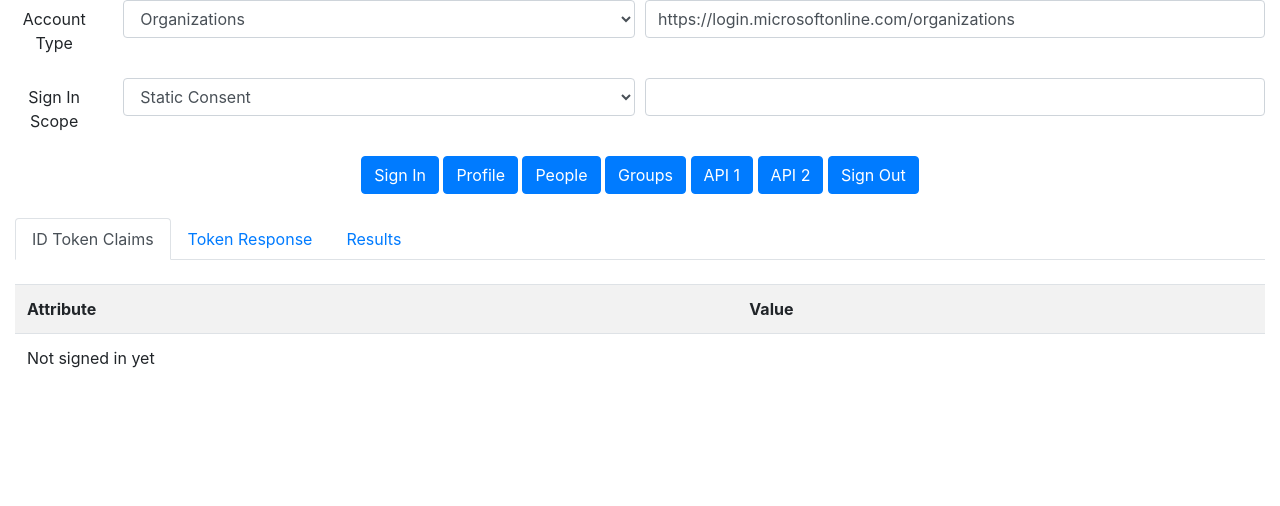
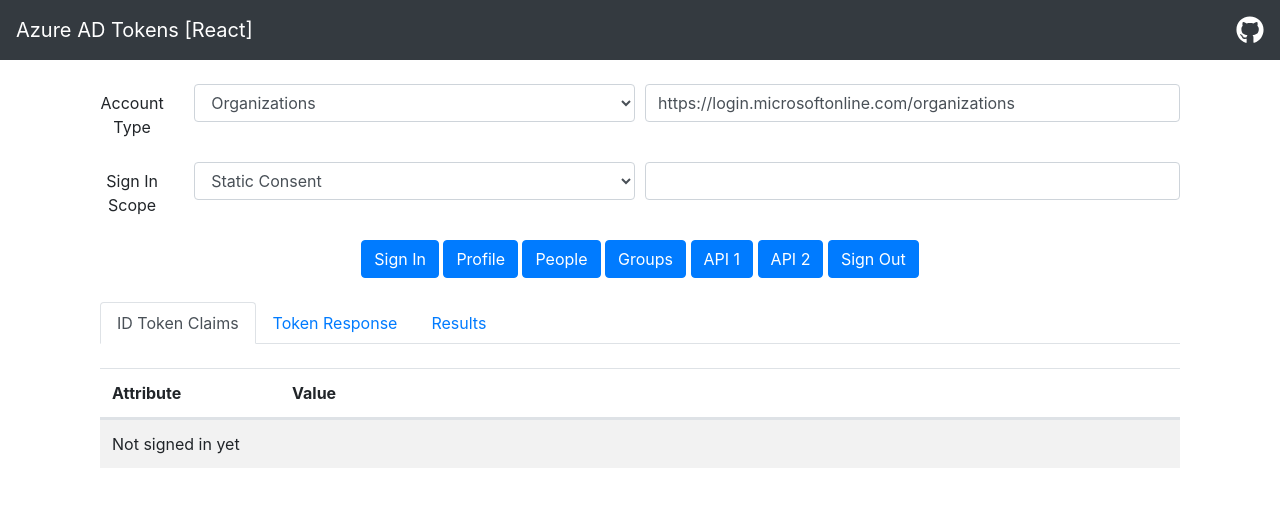
Before and after one commit to marcusca10/azuread-tokens-react, a React (Create React App) app in the folder app/: page / in a window 1280 px wide. Shown: the top 506 px of the page. Built offline with nearby package versions, Linux system fonts and the light colour scheme.

Commit message:
visual style adjustments

```diff
--- a/app/public/index.html
+++ b/app/public/index.html
@@ -24,7 +24,7 @@
       work correctly both with client-side routing and a non-root public URL.
       Learn how to configure a non-root public URL by running `npm run build`.
     -->
-    <title>React App</title>
+    <title>Azure AD Tokens [React]</title>
   </head>
   <body>
     <noscript>You need to enable JavaScript to run this app.</noscript>
--- a/app/src/App.js
+++ b/app/src/App.js
@@ -1,5 +1,7 @@
 import React from 'react';
 import './App.css';
+import Navbar from 'react-bootstrap/Navbar'
+import Container from 'react-bootstrap/Container'
 
 import TokenComponent from './components/TokenComponent'
 
@@ -7,7 +9,23 @@
 
   return (
     <div className="App">
-      <TokenComponent/>
+      <Navbar bg="dark" variant="dark">
+        <Navbar.Brand href="#home">Azure AD Tokens [React]</Navbar.Brand>
+        <Navbar.Toggle />
+        <Navbar.Collapse className="justify-content-end">
+          <Navbar.Text>
+            <a href="https://github.com/marcusca10/azuread-tokendemo-react">
+              <svg aria-hidden="true" focusable="false" height="28" width="28" role="img" xmlns="http://www.w3.org/2000/svg" viewBox="0 0 496 512">
+                <path fill="currentColor" d="M165.9 397.4c0 2-2.3 3.6-5.2 3.6-3.3.3-5.6-1.3-5.6-3.6 0-2 2.3-3.6 5.2-3.6 3-.3 5.6 1.3 5.6 3.6zm-31.1-4.5c-.7 2 1.3 4.3 4.3 4.9 2.6 1 5.6 0 6.2-2s-1.3-4.3-4.3-5.2c-2.6-.7-5.5.3-6.2 2.3zm44.2-1.7c-2.9.7-4.9 2.6-4.6 4.9.3 2 2.9 3.3 5.9 2.6 2.9-.7 4.9-2.6 4.6-4.6-.3-1.9-3-3.2-5.9-2.9zM244.8 8C106.1 8 0 113.3 0 252c0 110.9 69.8 205.8 169.5 239.2 12.8 2.3 17.3-5.6 17.3-12.1 0-6.2-.3-40.4-.3-61.4 0 0-70 15-84.7-29.8 0 0-11.4-29.1-27.8-36.6 0 0-22.9-15.7 1.6-15.4 0 0 24.9 2 38.6 25.8 21.9 38.6 58.6 27.5 72.9 20.9 2.3-16 8.8-27.1 16-33.7-55.9-6.2-112.3-14.3-112.3-110.5 0-27.5 7.6-41.3 23.6-58.9-2.6-6.5-11.1-33.3 2.6-67.9 20.9-6.5 69 27 69 27 20-5.6 41.5-8.5 62.8-8.5s42.8 2.9 62.8 8.5c0 0 48.1-33.6 69-27 13.7 34.7 5.2 61.4 2.6 67.9 16 17.7 25.8 31.5 25.8 58.9 0 96.5-58.9 104.2-114.8 110.5 9.2 7.9 17 22.9 17 46.4 0 33.7-.3 75.4-.3 83.6 0 6.5 4.6 14.4 17.3 12.1C428.2 457.8 496 362.9 496 252 496 113.3 383.5 8 244.8 8zM97.2 352.9c-1.3 1-1 3.3.7 5.2 1.6 1.6 3.9 2.3 5.2 1 1.3-1 1-3.3-.7-5.2-1.6-1.6-3.9-2.3-5.2-1zm-10.8-8.1c-.7 1.3.3 2.9 2.3 3.9 1.6 1 3.6.7 4.3-.7.7-1.3-.3-2.9-2.3-3.9-2-.6-3.6-.3-4.3.7zm32.4 35.6c-1.6 1.3-1 4.3 1.3 6.2 2.3 2.3 5.2 2.6 6.5 1 1.3-1.3.7-4.3-1.3-6.2-2.2-2.3-5.2-2.6-6.5-1zm-11.4-14.7c-1.6 1-1.6 3.6 0 5.9 1.6 2.3 4.3 3.3 5.6 2.3 1.6-1.3 1.6-3.9 0-6.2-1.4-2.3-4-3.3-5.6-2z"></path>
+              </svg>
+            </a>
+          </Navbar.Text>
+        </Navbar.Collapse>
+      </Navbar>
+      <br/>
+      <Container>
+        <TokenComponent/>
+      </Container>
     </div>
   );
 }
--- a/app/src/components/TokenComponent.Result.js
+++ b/app/src/components/TokenComponent.Result.js
@@ -10,17 +10,23 @@
                 <Tab eventKey="idclaims" title="ID Token Claims">
                 <br></br>
                     <Table style={{ textAlign: 'left' }} striped hover responsive="sm">
+                        <thead>
+                            <tr className="d-flex">
+                                <th className="col-2">Attribute</th>
+                                <th className="col-10">Value</th>
+                            </tr>
+                        </thead>
                         <tbody>
-                            <tr>
-                                <th>Attribute</th>
-                                <th>Value</th>
-                            </tr>
                             {
                                 props.idTokenClaims ? (
                                     Object.keys(props.idTokenClaims).map((key) => (
-                                        <tr key={ key } >
-                                            <td>{ key }</td>
-                                            <td>{ props.idTokenClaims[key] }</td>
+                                        <tr key={ key } className="d-flex">
+                                            <td className="col-2">{ key }</td>
+                                            <td className="col-10">
+                                                <span className="text-break">
+                                                    { props.idTokenClaims[key] }
+                                                </span>
+                                            </td>
                                         </tr>
                                     ))
                                 ) : (
@@ -35,17 +41,23 @@
                 <Tab eventKey="tokenResponse" title="Token Response">
                     <br></br>
                     <Table style={{ textAlign: 'left' }} striped hover responsive="sm">
+                        <thead>
+                            <tr className="d-flex">
+                                <th className="col-2">Attribute</th>
+                                <th className="col-10">Value</th>
+                            </tr>
+                        </thead>
                         <tbody>
-                            <tr>
-                                <th>Attribute</th>
-                                <th>Value</th>
-                            </tr>
                             {
                                 props.accessTokenDetails ? (
                                     Object.keys(props.accessTokenDetails).map((key) => (
-                                        <tr key={ key } >
-                                            <td>{ key }</td>
-                                            <td>{ props.accessTokenDetails[key] }</td>
+                                        <tr key={ key } className="d-flex">
+                                            <td className="col-2">{ key }</td>
+                                            <td className="col-10">
+                                                <span className="text-break">
+                                                    { props.accessTokenDetails[key] }
+                                                </span>
+                                            </td>
                                         </tr>
                                     ))
                                 ) : (
@@ -60,17 +72,23 @@
                 <Tab eventKey="results" title="Results">
                     <br></br>
                     <Table style={{ textAlign: 'left' }} striped hover responsive="sm">
-                        <tbody >
-                            <tr>
-                                <th>Attribute</th>
-                                <th>Value</th>
+                        <thead>
+                            <tr className="d-flex">
+                                <th className="col-3">Attribute</th>
+                                <th className="col-9">Value</th>
                             </tr>
+                        </thead>
+                        <tbody>
                             {
                                 props.resultDetails ? (
                                     Object.keys(props.resultDetails).map((key) => (
-                                        <tr key={ key } >
-                                            <td>{ key }</td>
-                                            <td>{ props.resultDetails[key] }</td>
+                                        <tr key={ key } className="d-flex">
+                                            <td className="col-3">{ key }</td>
+                                            <td className="col-9">
+                                                <span className="text-break">
+                                                    { props.resultDetails[key] }
+                                                </span>
+                                            </td>
                                         </tr>
                                     ))
                                 ) : (
```
Also changed, not shown: 1 other file (tests, documents, lock files or other folders).
